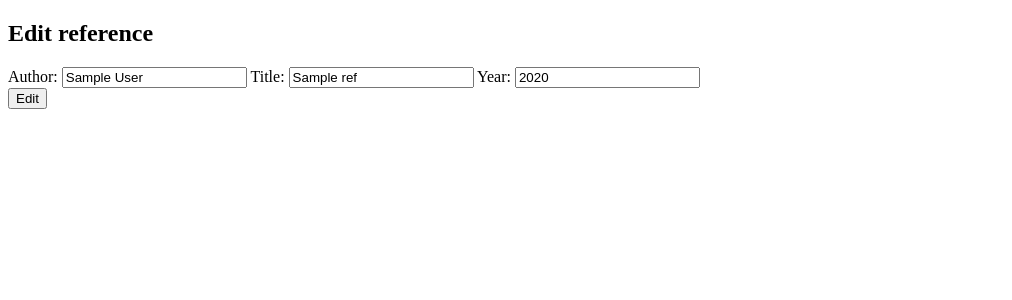
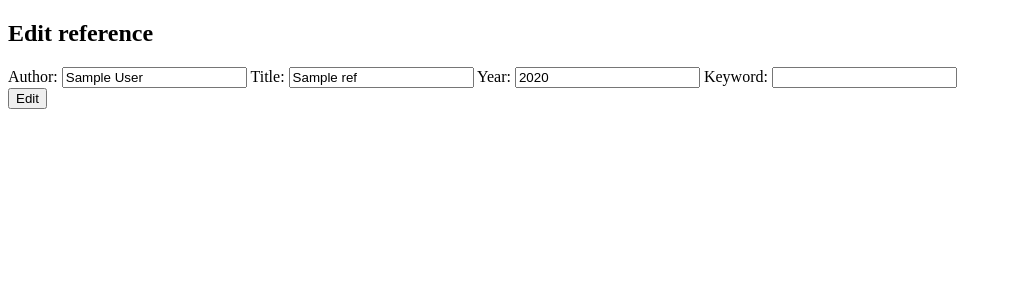
Before and after one commit to aapokoiv/viite-varasto, a Flask app: template src/templates/edit_ref.html in a window 1280 px wide. Shown: the top 300 px of the page, without its empty margins (0-1012 px from the left). Run offline with Flask 3, Linux system fonts and the light colour scheme; the template is opened without the code that fills it: most values are stand-ins (such as "Sample title", 1, 10 or a date in 2020); parts of the project's set-up code (start-up, migrations or seed data) failed here and were passed over.

Commit message:
Add keyword field to reference editing and listing

```diff
--- a/src/app.py
+++ b/src/app.py
@@ -63,10 +63,11 @@
         author = request.form.get("ref_author")
         title = request.form.get("ref_title")
         year = request.form.get("ref_year")
+        keyword = request.form.get("ref_keyword")
 
         try:
-            year_int = validate_ref(ref.type, author, title, year)
-            update_ref(ref.id, author, title, year_int)
+            year_int = validate_ref(ref.type, keyword, author, title, year)
+            update_ref(ref.id, author, title, year_int, keyword)
         except Exception as error:
             flash(str(error))
             return redirect("/edit_ref/"+ str(ref_id))
--- a/src/templates/edit_ref.html
+++ b/src/templates/edit_ref.html
@@ -27,6 +27,8 @@
 
         <label for="ref_year">Year:</label>
         <input type="number" id="ref_year" name="ref_year" value="{{ ref.year }}" required>
+        <label for="ref_keyword">Keyword:</label>
+        <input type="text" id="ref_keyword" name="ref_keyword" value="{{ ref.keyword }}" required>
         <br>
         <button type="submit" name="ref_edit">
             Edit
--- a/src/templates/ref_list.html
+++ b/src/templates/ref_list.html
@@ -31,6 +31,7 @@
 <table style="width:100%; border-collapse: collapse; font-family: Arial, sans-serif; text-align: center;">
     <tr style="background: #f4f4f4; text-transform: uppercase; border-bottom: 2px solid #ccc;">
         <th style="padding: 12px;">ID</th>
+        <td style="padding: 12px;">Keyword</td>
         <th style="padding: 12px;">Type</th>
         <th style="padding: 12px;">Author</th>
         <th style="padding: 12px;">Title</th>
@@ -42,6 +43,7 @@
     <tr style="border-bottom: 1px solid #ddd;" onmouseover="this.style.backgroundColor='#eef7ff'"
         onmouseout="this.style.backgroundColor=''">
         <td style="padding: 10px;">{{ ref.id }}</td>
+        <td style="padding: 10px;">{{ ref.keyword }}</td>
         <td style="padding: 10px;">{{ ref.type }}</td>
         <td style="padding: 10px;">{{ ref.author }}</td>
         <td style="padding: 10px;">{{ ref.title }}</td>
```
Also changed, not shown: src/repositories/citation_repository.py (+5 -4 lines).
